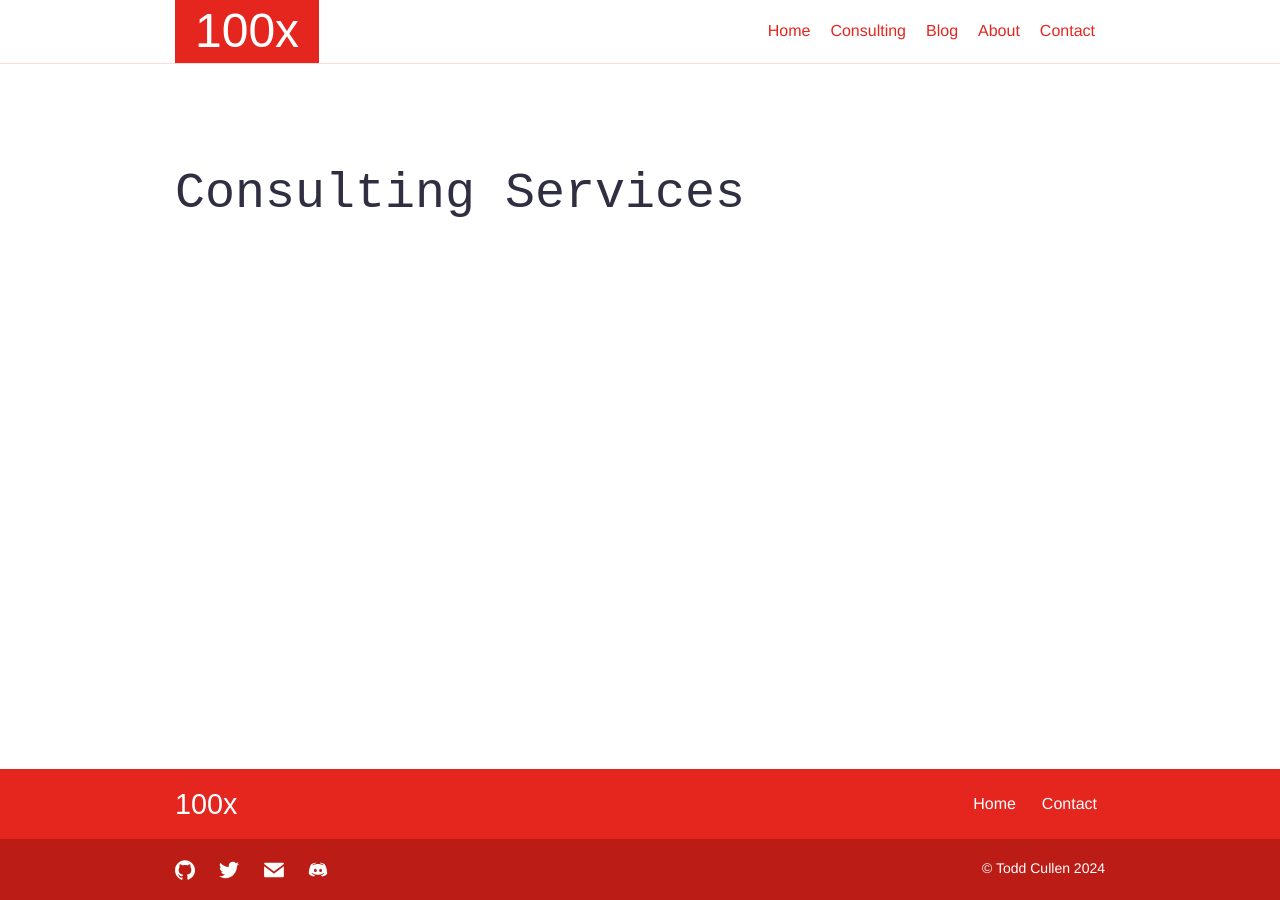
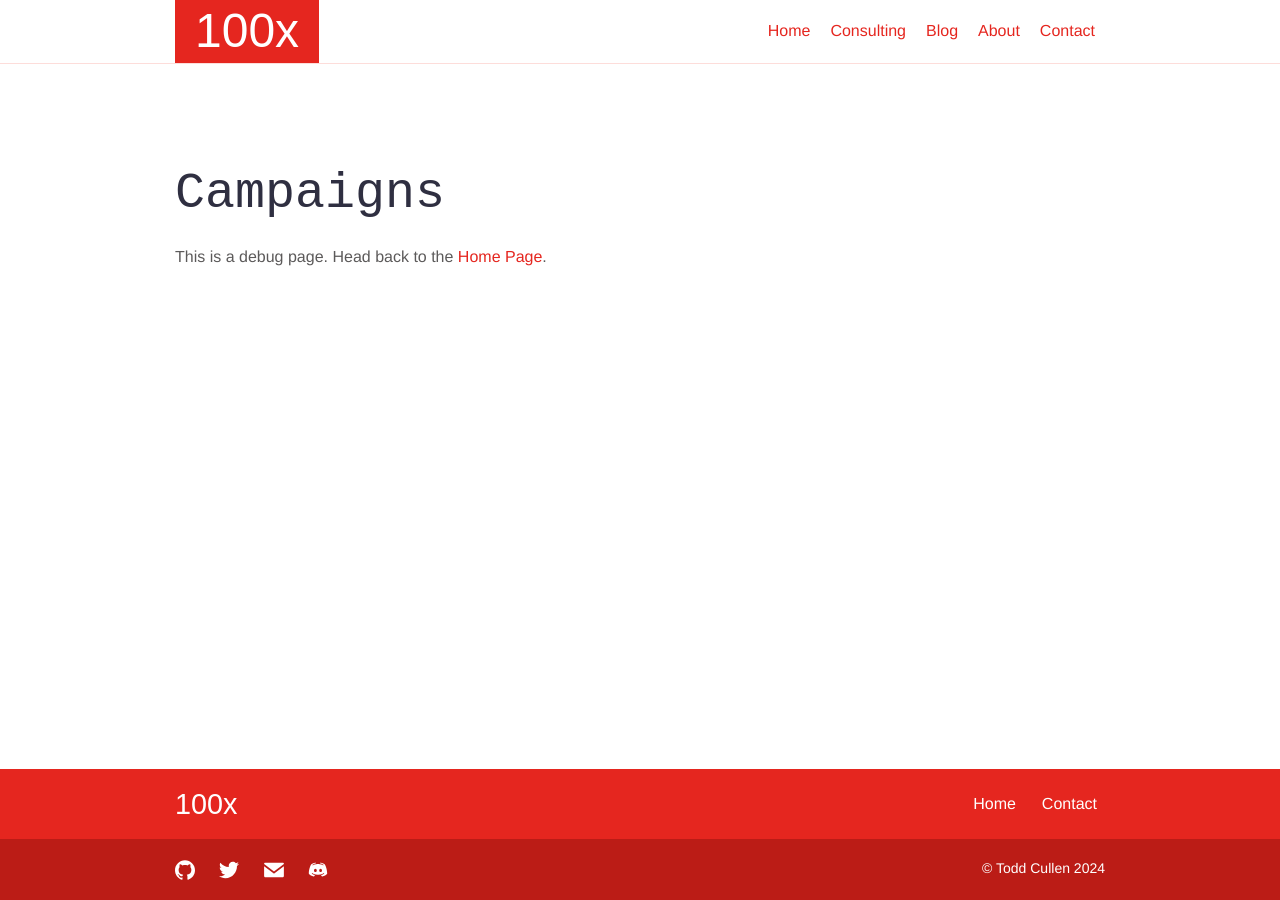
Before and after one commit to Shakakai/100x, a Jekyll site: the page built from campaigns.md, in a window 1280 px wide. Built offline with Jekyll 4.4.1, drawn with Linux system fonts in a browser that asks for light colours; some web fonts are replaced; some of the changed lines change nothing that is shown.

Commit message:
fixing a few items

```diff
--- a/_layouts/campaigns.html
+++ b/_layouts/campaigns.html
@@ -8,6 +8,8 @@ bodyClass: "page-service"
     <div class="col-12 col-md-8">
       <div class="service service-single">
         <h1 class="title">{{page.title}}</h1>
+        <p>{{ content }}</p>
+
         {% for campaign in site.campaigns %}
         <div class="col-12 col-md-6 mb-3">
           <div class="service service-summary">
--- a/campaigns.md
+++ b/campaigns.md
@@ -1,14 +1,8 @@
 ---
-title: Consulting Services
+title: Campaigns
 layout: campaigns
-description: Consulting Services
-intro_image: "images/illustrations/reading.svg"
-intro_image_absolute: true
-intro_image_hide_on_mobile: true
+description: Campaigns
+permalink: "/campaigns/"
 ---
 
-# Consulting Services
-
-In the rapidly evolving landscape of artificial intelligence, 100x offers a range of comprehensive consulting services designed to transform your business operations and drive growth. Available on a project or retainer basis, these services leverage cutting-edge AI technologies and strategies to build your competitive advantage.
-
-If you're looking to stay ahead in the AI revolution, get in touch through our [contact page](/contact) to explore how our expertise can benefit your specific needs.
+This is a debug page. Head back to the [Home Page](/).
```
